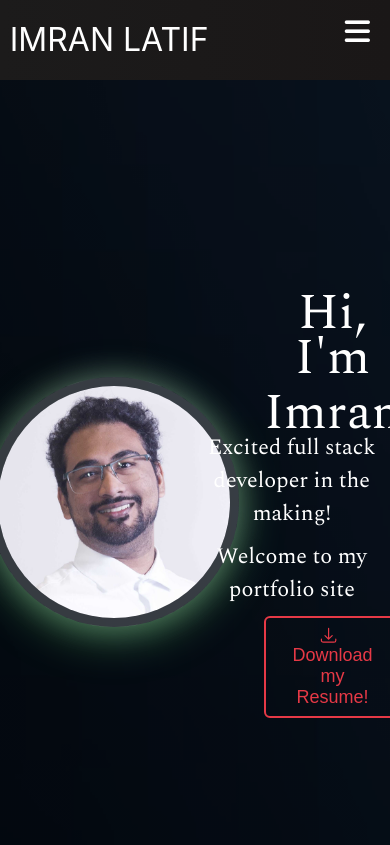
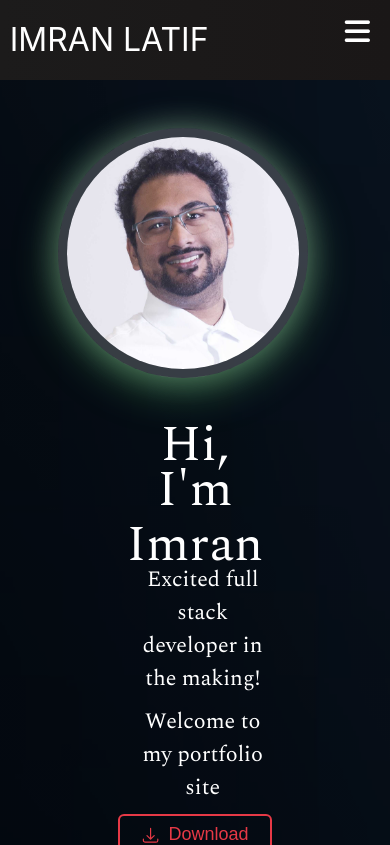
Before and after one commit to imran1503/Resume, a React (Create React App) app in the folder web_resume/: page / in a window 390 px wide. Shown: the top 845 px of the page. Built offline with nearby package versions, Linux system fonts and the light colour scheme; no server answers.

Commit message:
Adjusted hero section for mobile

```diff
--- a/web_resume/src/Components/HeroSection.css
+++ b/web_resume/src/Components/HeroSection.css
@@ -33,7 +33,9 @@
   box-shadow:
     0 10px 45px rgba(93, 204, 108, 0.45),
     0 0 30px rgba(255, 255, 255, 0.3);
-  transition: transform 2.5s ease, box-shadow 0.4s ease;
+  transition:
+    transform 2.5s ease,
+    box-shadow 0.4s ease;
   margin-right: 25px;
 }
 
@@ -61,7 +63,7 @@
   font-style: normal;
   margin-bottom: 20px;
   text-align: left;
-  margin-left: -95px;
+  margin-left: 0px;
 }
 
 .hero-btns {
--- a/web_resume/src/Components/HeroSection.js
+++ b/web_resume/src/Components/HeroSection.js
@@ -8,7 +8,7 @@ import { Button } from "../Components/Button.js";
 function HeroSection() {
   return (
     <div className="hero-container">
-
+      <div className="hero-content">
         <div className="hero-image-wrapper">
           <img
             src={process.env.PUBLIC_URL + "/images/ILPhoto2.jpg"}
@@ -20,17 +20,19 @@ function HeroSection() {
         <div className="banner-text">
           <h1 className="headline">Hi, </h1>
           <h1 className="headline"> I'm Imran </h1>
+
           <h3 className="subheadline">
             Excited full stack developer in the making!
           </h3>
-        <h3 className="subheadline"> Welcome to my portfolio site </h3>
+
+          <h3 className="subheadline">Welcome to my portfolio site</h3>
 
           <Button
             className="hero-btns"
             buttonStyle={"btn--outline"}
             buttonSize={"btn--medium"}
             MyLink={
-            "https://drive.google.com/file/d/1vO3p3PZfHaGAeXfI8Syg4Mcw7mXZJYD-/view?usp=drive_link"
+              "https://drive.google.com/file/d/1KJRAu3PTc7RxllWXLDRtsF1J3Ye0RQav/view?usp=drive_link"
             }
           >
             <svg
@@ -58,6 +60,8 @@ function HeroSection() {
           </Button>
         </div>
       </div>
+    </div>
   );
 }
+
 export default HeroSection;
```
Lines whose indentation alone changed are shown as unchanged.
